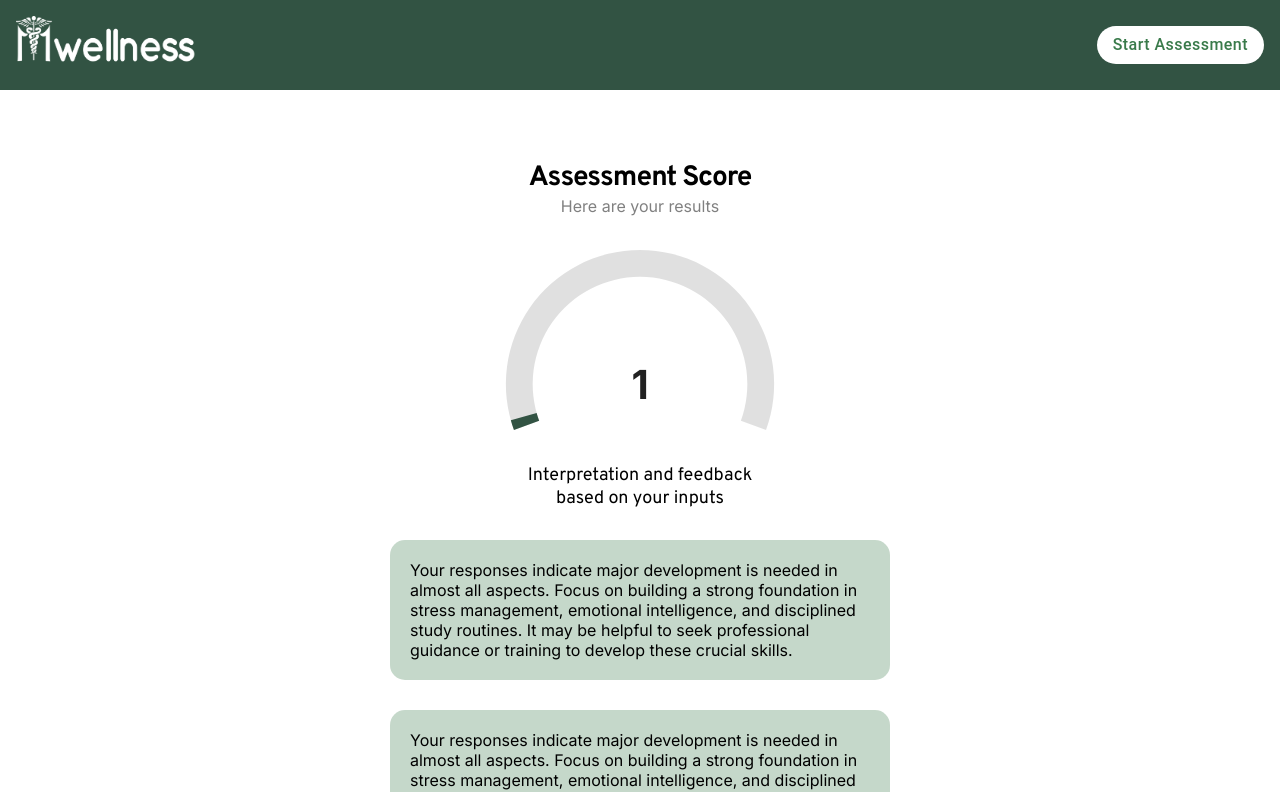
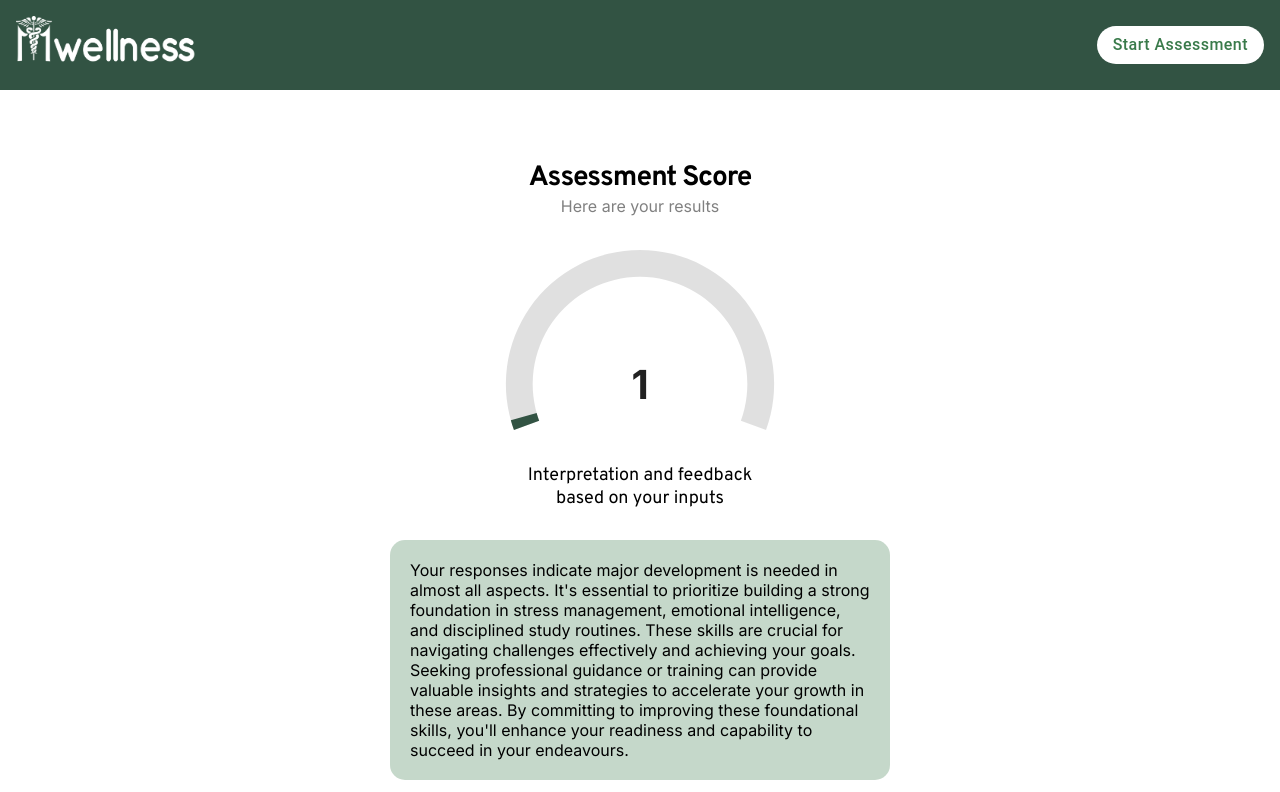
Before and after one commit to KaushalS1911/m_wellness_fe, a React (Create React App) app: page /getStarted/1 in a window 1280 px wide. Shown: the top 792 px of the page. Built offline with nearby package versions, Linux system fonts and the light colour scheme.

Commit message:
change points table result

```diff
--- a/src/pages/PointTable.js
+++ b/src/pages/PointTable.js
@@ -12,38 +12,33 @@ function PointTable(props) {
         // value: 60,
     };
 
-    const per = ((id * 100)/60).toFixed(0)
+    const per = ((id * 100) / 60).toFixed(0)
 
     const desc = (data) => {
         switch (true) {
             case data >= 50 && data <= 60 :
                 return {
-                    desc: "You have demonstrated excellent stress management, emotional resilience, and decision-making skills, which are crucial for IAS preparation. Keep up the good work and continue refining your skills.",
-                    desc1: "You have demonstrated excellent stress management, emotional resilience, decision-making, motivation, and interpersonal skills. Keep up the good work and continue refining your skills.",
+                    desc: "You have demonstrated excellent stress management, emotional resilience, and decision - making skills, which are crucial for your exam preparation.Your ability to stay calm under pressure and maintain a positive mindset is commendable, and these traits will serve you well not only in your exams but also in your future career.Keep up the good work, continue refining your skills, and remember that consistent effort and self - belief are key to achieving your goals.With your determination and resilience, you are well-equipped to overcome any challenges that come your way.",
                     color: "#325343"
                 }
             case data >= 40 && data <= 49 :
                 return {
-                    desc: "You have good skills and behaviors, but there are some areas for improvement. Focus on enhancing your stress management techniques and decision-making strategies to be fully prepared for the IAS challenges.",
-                    desc1: "You have good skills and behaviors, but there are some areas for improvement. Focus on enhancing the identified areas to be fully prepared for the challenges of IAS preparation.",
+                    desc: "You have demonstrated good skills and behaviors, but there are some areas that could benefit from improvement.Focus on enhancing your stress management techniques and decision-making strategies to be fully prepared for the challenges ahead.Developing a robust set of stress management skills will help you stay calm and focused under pressure, while refining your decision-making strategies will ensure you can navigate complex situations with confidence. By addressing these areas, you'll be better equipped to tackle any obstacles and achieve your goals more effectively.",
                     color: "green"
                 };
             case data >= 30 && data <= 39 :
                 return {
-                    desc: "You show potential, but there are several areas that need significant improvement. Consider incorporating regular stress-relief techniques, emotional intelligence training, and structured decision-making practices into your routine.",
-                    desc1: "You show potential but need significant improvement in multiple areas. Focus on stress management, emotional resilience, and decision-making skills.",
+                    desc: "You show potential, but there are several areas that need significant improvement. Consider incorporating regular stress-relief techniques, emotional intelligence training, and structured decision-making practices into your routine. Practicing stress-relief techniques will help you stay calm under pressure and maintain a positive outlook. Emotional intelligence training will aid you in understanding your emotions and managing them effectively. Structured decision-making practices will assist you in comprehending and resolving complex situations. By adopting these measures, you can enhance your abilities and make progress towards your goals.",
                     color: "#C6892C"
                 };
             case data >= 20 && data <= 29 :
                 return {
-                    desc: "There are several areas of concern that need to be addressed. Focus on developing better stress management techniques, emotional resilience, and consistent study habits. Seek guidance and resources to improve in these areas.",
-                    desc1: "You have several areas of concern that need to be addressed. It is important to work on stress management techniques, emotional resilience, and consistent study habits to improve your readiness.",
+                    desc: "There are several areas of concern that need to be addressed. It's crucial to prioritize the development of better stress management techniques, emotional resilience, and consistent study habits. Improving your stress management skills will empower you to handle pressure effectively; while enhancing emotional resilience will help you bounce back from setbacks with confidence. Developing consistent study habits will ensure you stay organized and focused on your goals.Don't hesitate to seek guidance from mentors and utilize resources that can support you in these areas of growth. By actively working on these aspects, you'll build a strong foundation for achieving success in your endeavours.",
                     color: "#F76F00"
                 };
             case data >= 0 && data <= 19 :
                 return {
-                    desc: "Your responses indicate major development is needed in almost all aspects. Focus on building a strong foundation in stress management, emotional intelligence, and disciplined study routines. It may be helpful to seek professional guidance or training to develop these crucial skills.",
-                    desc1: "Your responses indicate major development is needed in almost all aspects. Focus on building a strong foundation in stress management, emotional intelligence, and disciplined study routines.",
+                    desc: "Your responses indicate major development is needed in almost all aspects. It's essential to prioritize building a strong foundation in stress management, emotional intelligence, and disciplined study routines. These skills are crucial for navigating challenges effectively and achieving your goals. Seeking professional guidance or training can provide valuable insights and strategies to accelerate your growth in these areas. By committing to improving these foundational skills, you'll enhance your readiness and capability to succeed in your endeavours.",
                     color: "#ff0000"
                 };
             default:
@@ -54,18 +49,18 @@ function PointTable(props) {
 
     return (
         <>
-            <Box sx={{mt: 20 ,mb:5}}>
+            <Box sx={{mt: 20, mb: 5}}>
                 <Container>
                     <Box
                         sx={{fontSize: '28px', fontWeight: '700', textAlign: 'center'}}
                         className="overpass title"
                     >
-                       Assessment Score
+                        Assessment Score
                     </Box>
                     <Box sx={{textAlign: 'center', color: 'gray'}}>
                         Here are your results
                     </Box>
-                    <Box sx={{display: "flex", justifyContent: "center",my:3}}>
+                    <Box sx={{display: "flex", justifyContent: "center", my: 3}}>
                         <Gauge
                             {...settings}
                             value={per}
@@ -75,10 +70,10 @@ function PointTable(props) {
                                 [`& .${gaugeClasses.valueText}`]: {
                                     fontSize: 40,
                                     transform: 'translate(0px, 0px)',
-                                    fontWeight:700
+                                    fontWeight: 700
                                 },
-                                "& .css-b9rdri-MuiGauge-referenceArc":{
-                                    fill:"#325343 !important"
+                                "& .css-b9rdri-MuiGauge-referenceArc": {
+                                    fill: "#325343 !important"
                                 }
                             }}
                             text={id}
@@ -90,15 +85,17 @@ function PointTable(props) {
                     </Box>
 
                     <Box sx={{display: "flex", justifyContent: "center"}}>
-                        <Box sx={{width: "500px", backgroundColor: "#397a4a4a", my: "30px",padding:"20px",borderRadius:"15px"}}>
+                        <Box sx={{
+                            width: {sm:"500px",xs:"100%"},
+                            backgroundColor: "#397a4a4a",
+                            my: "30px",
+                            padding: "20px",
+                            borderRadius: "15px"
+                        }}>
                             {desc(id).desc}
                         </Box>
                     </Box>
-                    <Box sx={{display: "flex", justifyContent: "center"}}>
-                        <Box sx={{width: "500px", backgroundColor: "#397a4a4a",padding:"20px",borderRadius:"15px"}}>
-                            {desc(id).desc1}
-                        </Box>
-                    </Box>
+
                 </Container>
             </Box>
         </>
```
